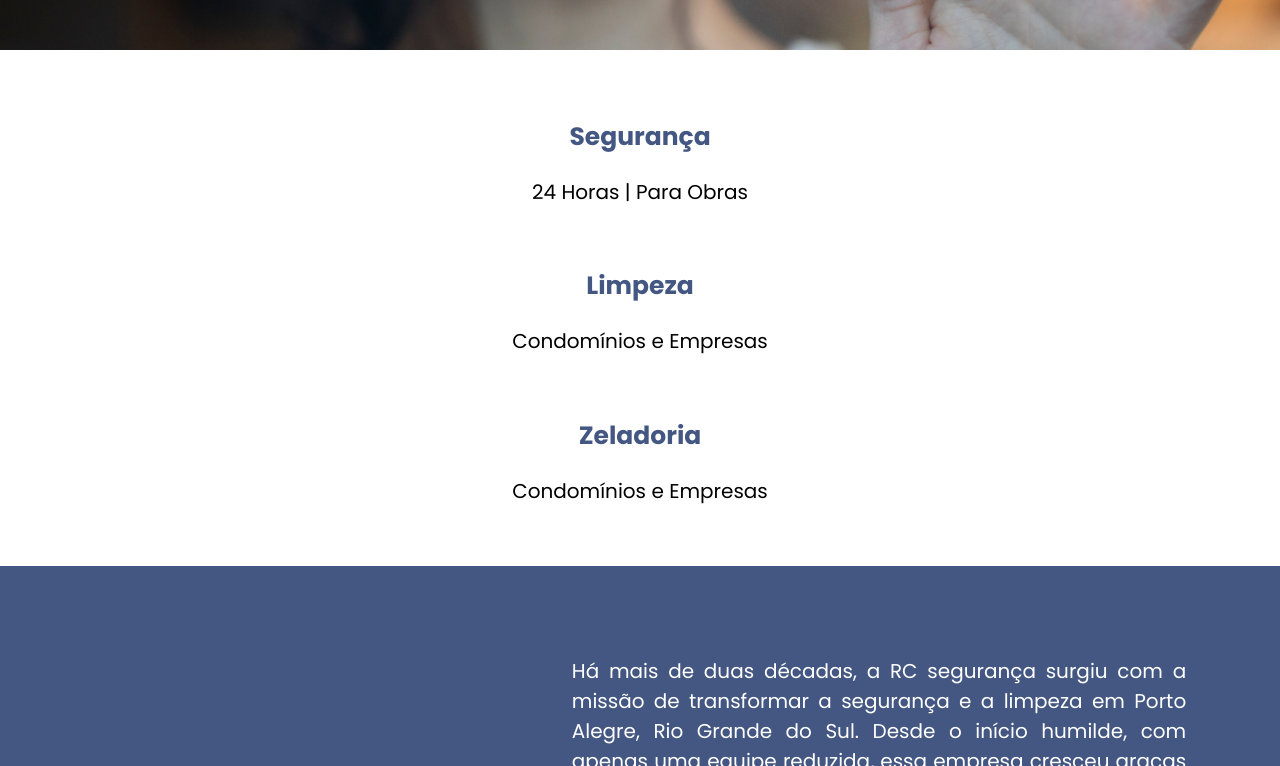
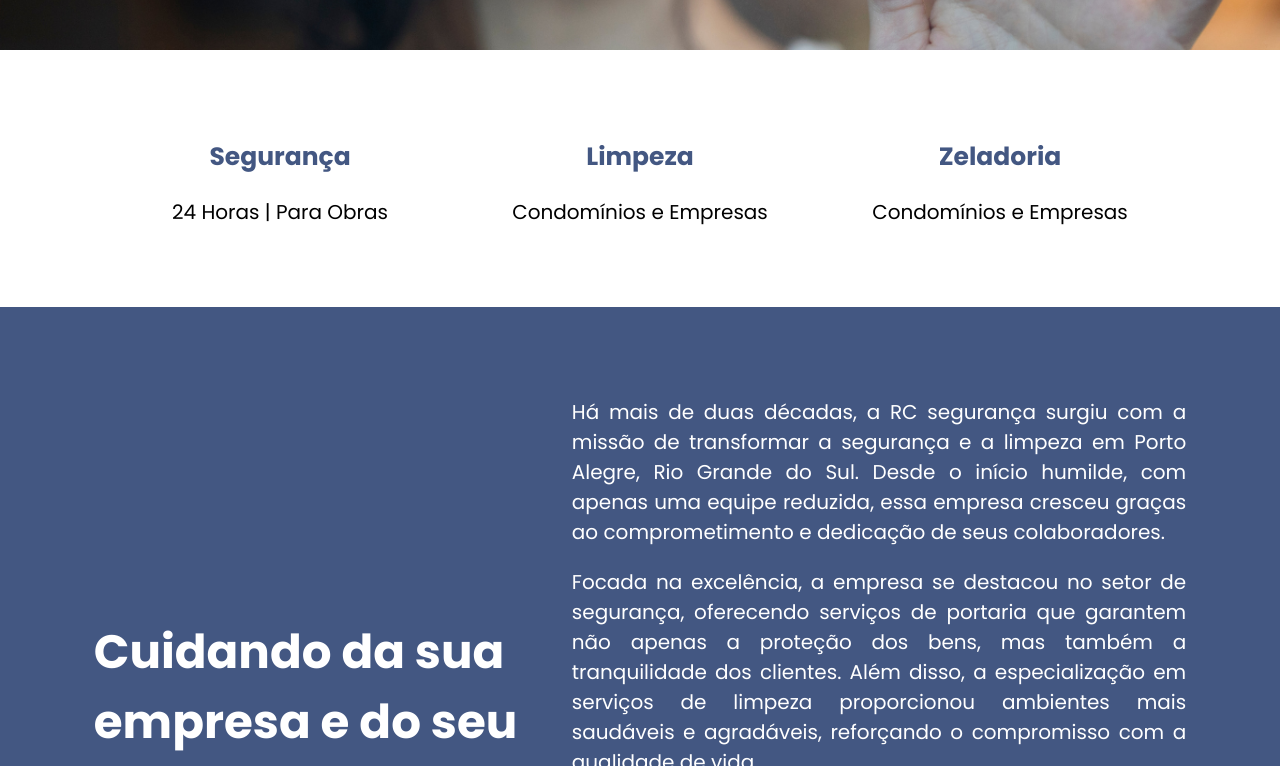
Before and after one commit to roanacostas/RC-Securan-a, a plain HTML site: page index.html in a window 1280 px wide. Shown: the part 737-1503 px from the top of the page. Drawn offline with Linux system fonts and the light colour scheme.

Commit message:
Ajuste responsividade

```diff
--- a/styles.css
+++ b/styles.css
@@ -474,8 +474,9 @@ footer i {
 
 /* Large screens (e.g., desktops) */
 @media (min-width: 1025px) {
-    .detalhes {
-        padding: 0 200px;
+    .serviços {
+        display: flex;
+        align-items: center;
     }
 
     .services-cards {
```
